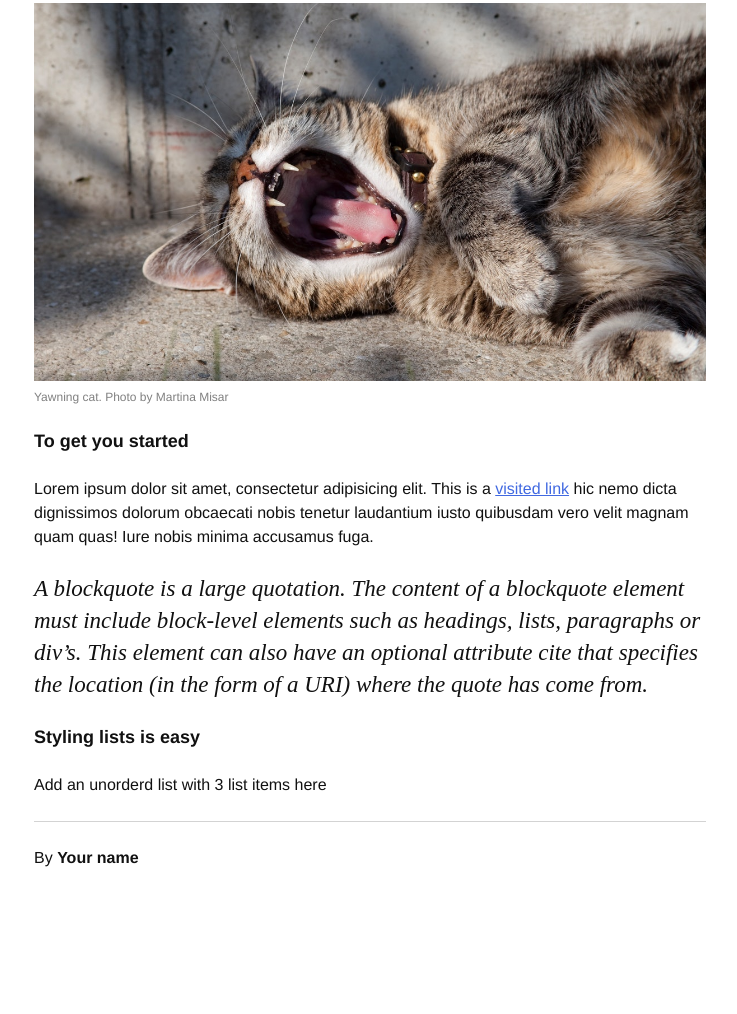
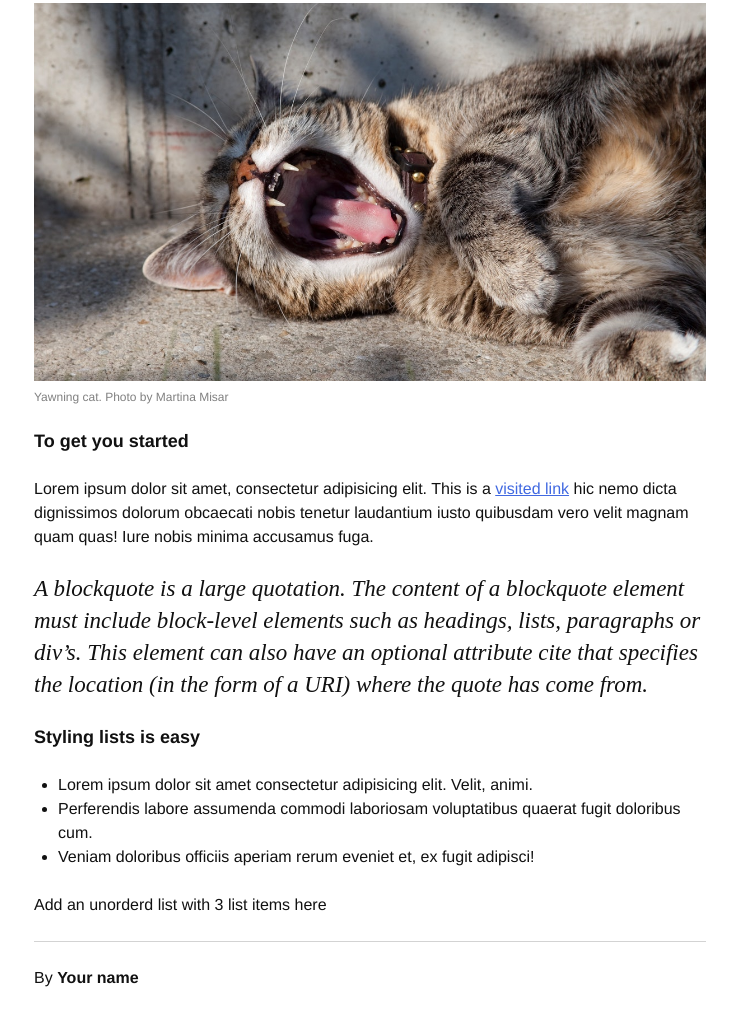
Before and after one commit to mct-ui/html5-boilerplate-CumptichSenne, a plain HTML site: page index.html in a window 1280 px wide. Shown: the part 336-1350 px from the top of the page, without its empty margins (270-1007 px from the left). Before the commit the page ends 1230 px from the top, so only its background shows below. Drawn offline with Linux system fonts and the light colour scheme.

```diff
--- a/index.html
+++ b/index.html
@@ -43,6 +43,11 @@
         <h3>
             Styling lists is easy
         </h3>
+        <ul>
+            <li>Lorem ipsum dolor sit amet consectetur adipisicing elit. Velit, animi.</li>
+            <li>Perferendis labore assumenda commodi laboriosam voluptatibus quaerat fugit doloribus cum.</li>
+            <li>Veniam doloribus officiis aperiam rerum eveniet et, ex fugit adipisci!</li>
+        </ul>
         <p>
             Add an unorderd list with 3 list items here
         </p>
```
